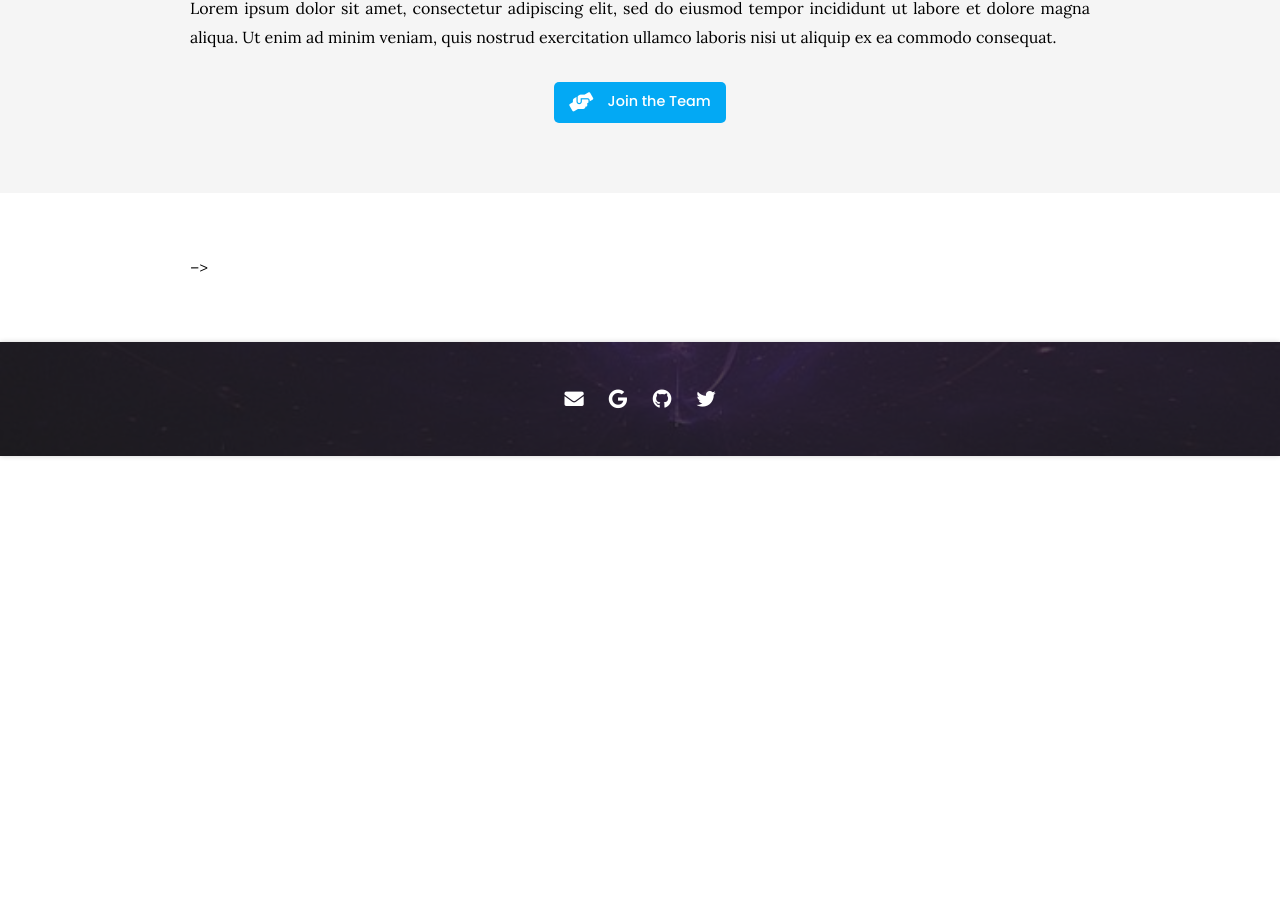
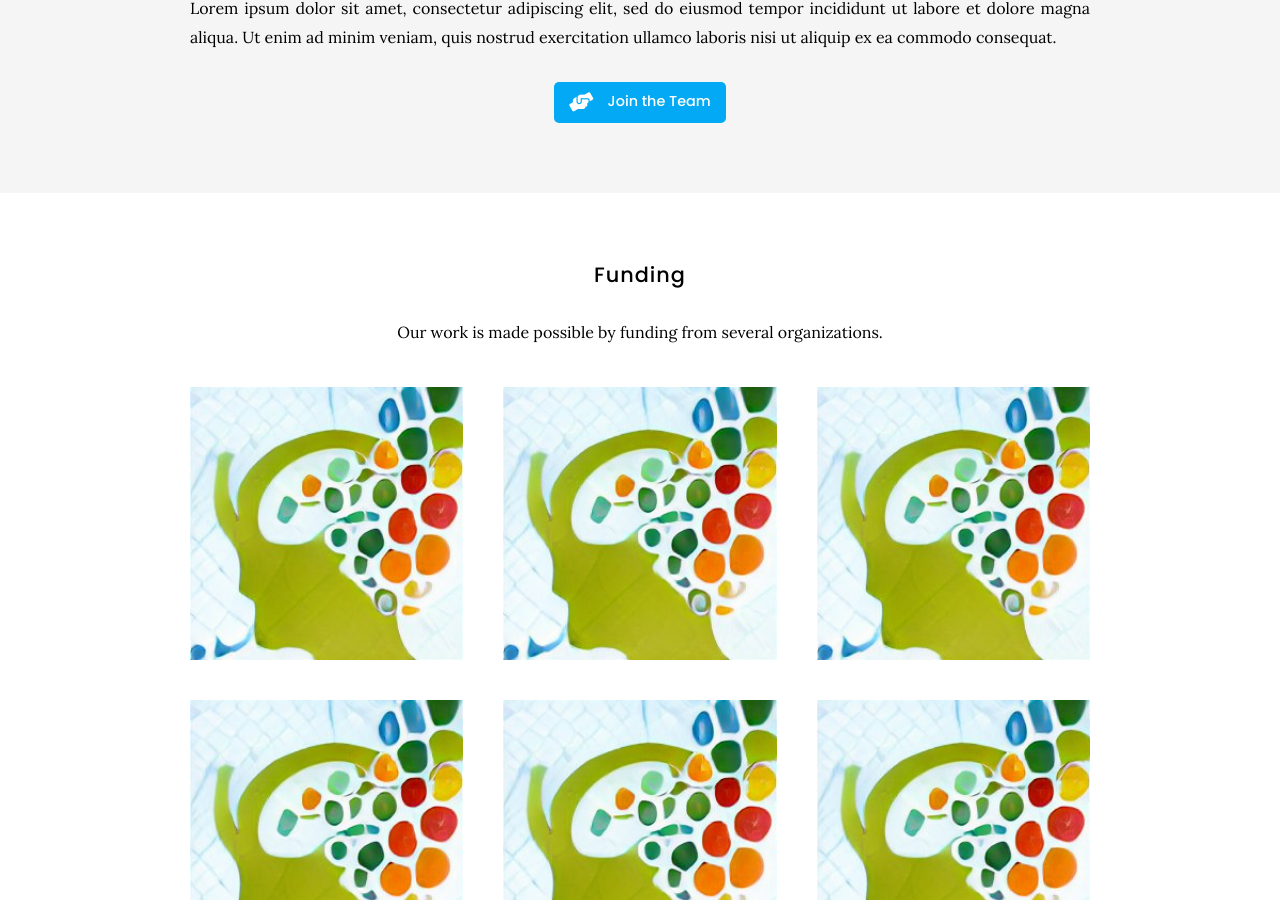
Before and after one commit to Lindsay-Lab/lindsay-lab.github.io, a Jekyll site: the page built from team/index.md, in a window 1280 px wide and 900 px high, scrolled down 953 px. Built offline with Jekyll 4.4.1, drawn with Linux system fonts in a browser that asks for light colours; nearby versions of some CDN libraries; before the commit the page ends 1409 px from its top, so only the background shows below that.

Commit message:
Update index.md

```diff
--- a/team/index.md
+++ b/team/index.md
@@ -52,9 +52,9 @@ Ut enim ad minim veniam, quis nostrud exercitation ullamco laboris nisi ut aliqu
 {:.center}
 
 {% include section.html %}
--->
 
-<!--## Funding
+
+## Funding
 
 Our work is made possible by funding from several organizations.
 {:.center}
```
